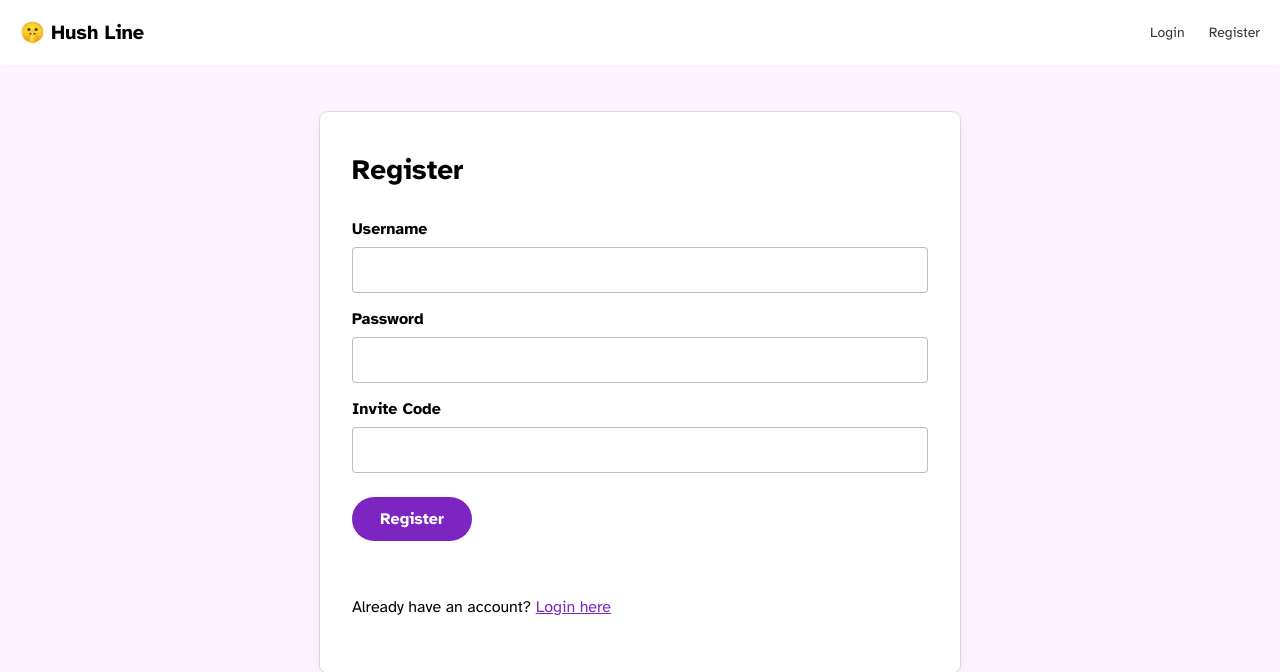
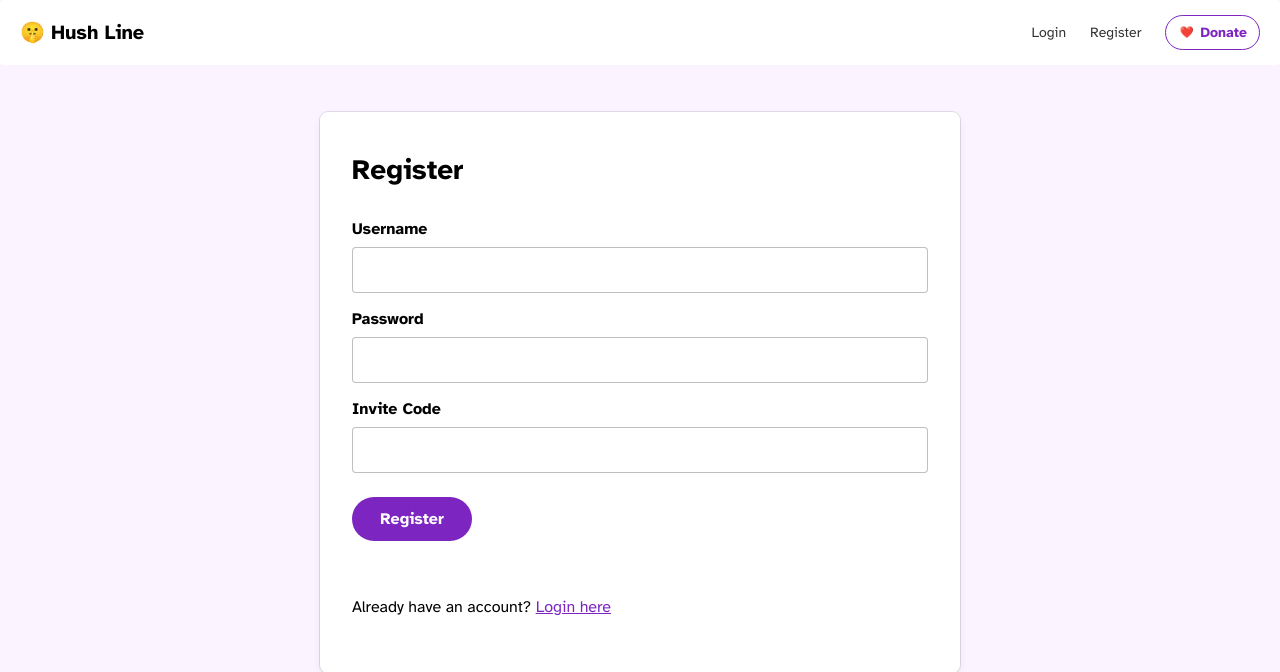
Before and after one commit to glenn-sorrentino/hosted-line, a Flask app: page /register in a window 1280 px wide. Shown: the top 672 px of the page. Run offline with Flask 3, Linux system fonts and the light colour scheme; some web fonts are replaced.

```diff
--- a/static/style.css
+++ b/static/style.css
@@ -155,11 +155,9 @@ header nav a:hover {
 	margin-bottom: 2rem;
 }
 
-.formBody input[type="submit"],
-.formBody button {
-	background-color: white;
-	color: #7D25C1;
-	border: 1px solid #7D25C1;;
+header .btn {
+	padding: .5rem .75rem;
+	font-size: .875rem;
 }
 
 label {
@@ -205,7 +203,8 @@ input + button {
 }
 
 input[type="submit"],
-button {
+button,
+.btn {
 	min-height: 44px;
 	min-width: 120px;
 	font-size: 1rem;
@@ -216,6 +215,21 @@ button {
 	color: white;
 	padding: 0 1rem;
 	margin: .5rem 0;
+}
+
+.formBody input[type="submit"],
+.formBody button,
+.btn {
+	background-color: white;
+	color: #7D25C1;
+	border: 1px solid #7D25C1;
+	border-radius: 50vw;
+	font-family: 'Atkinson Bold', sans-serif;
+}
+
+.btn .emoji {
+	transform: scale(.8);
+	display: inline-flex;
 }
 
 input[type="submit"]:hover,
--- a/templates/base.html
+++ b/templates/base.html
@@ -15,6 +15,7 @@
                     <li><a href="{{ url_for('inbox', username=session.username) }}">Inbox</a></li>
                     <li><a href="{{ url_for('submit_message', username=session.username) }}">Submit Message</a></li>
                     <li><a href="{{ url_for('settings') }}">@{{ session['username'] }}</a></li>
+                    <li><a class="btn" href="https://opencollective.com/scidsg/"><span class="emoji">❤️</span> Donate</a></li>
                 </ul>
             </nav>
             {% else %}
@@ -22,6 +23,7 @@
                 <ul>
                     <li><a href="{{ url_for('login') }}">Login</a></li>
                     <li><a href="{{ url_for('register') }}">Register</a></li>
+                    <li><a class="btn" href="https://opencollective.com/scidsg/"><span class="emoji">❤️</span> Donate</a></li>
                 </ul>
             </nav>
             {% endif %}
```
Also changed, not shown: 4 other files.
